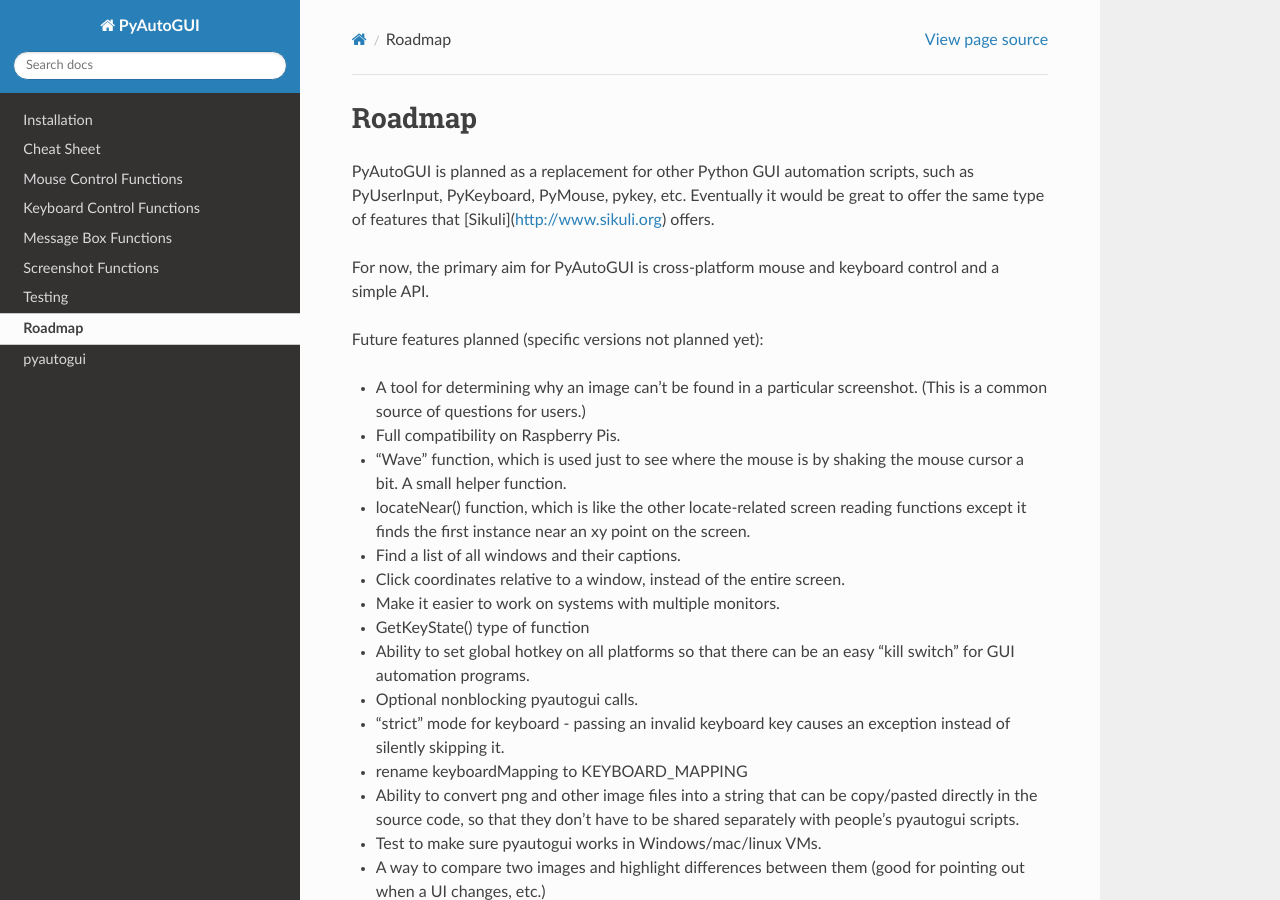
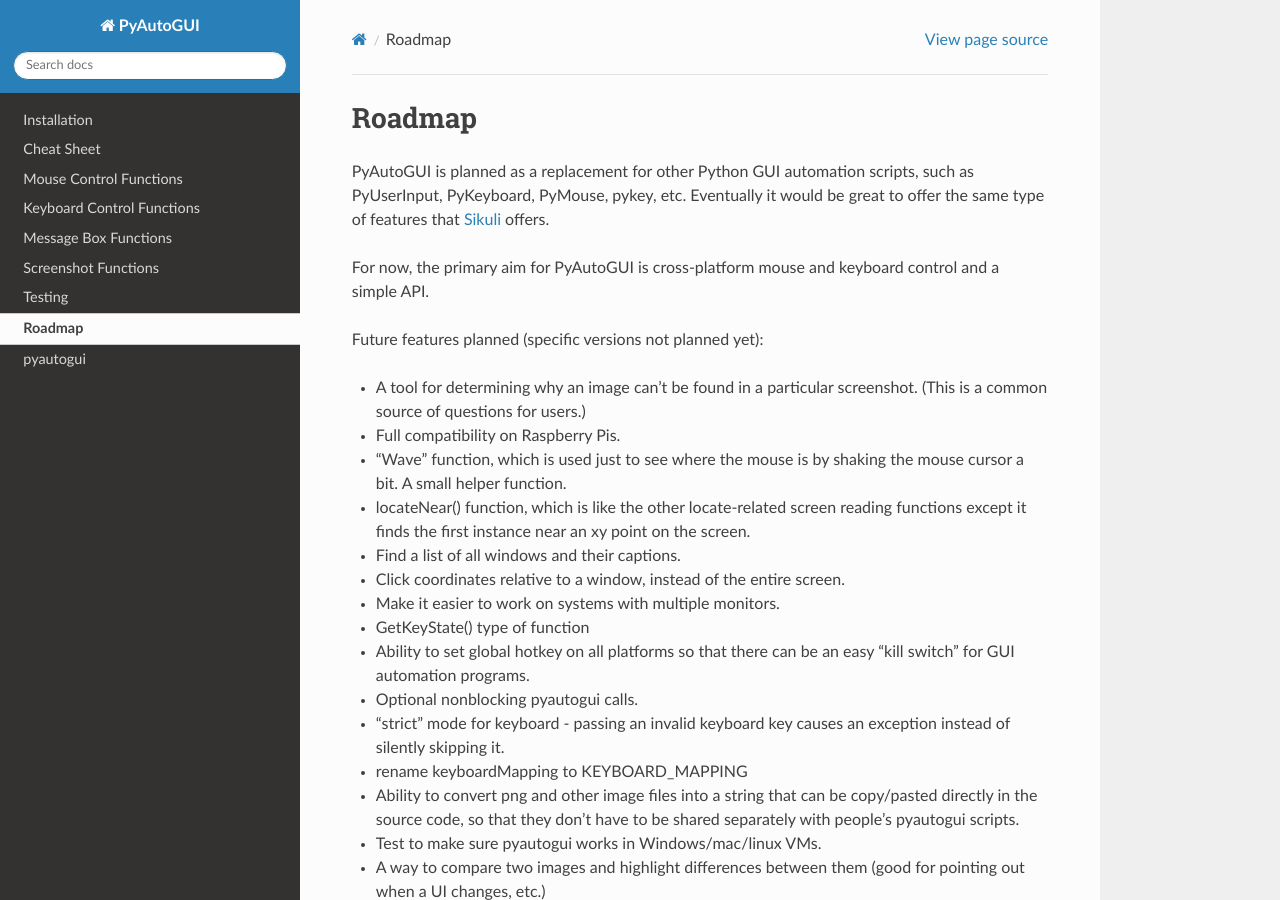
Before and after one commit to asweigart/pyautogui, a Sphinx documentation site: the page built from docs/roadmap.rst, in a window 1280 px wide and 900 px high. Built offline with Sphinx 7.4.7 and the Read the Docs theme 2.0.0, drawn with Linux system fonts in a browser that asks for light colours; some of the changed lines change nothing that is shown.

Commit message:
Fix syntax for hyperlink
Convert syntax from Markdown to reStructuredText.

```diff
--- a/docs/roadmap.rst
+++ b/docs/roadmap.rst
@@ -3,7 +3,7 @@
 Roadmap
 =======
 
-PyAutoGUI is planned as a replacement for other Python GUI automation scripts, such as PyUserInput, PyKeyboard, PyMouse, pykey, etc. Eventually it would be great to offer the same type of features that [Sikuli](http://www.sikuli.org) offers.
+PyAutoGUI is planned as a replacement for other Python GUI automation scripts, such as PyUserInput, PyKeyboard, PyMouse, pykey, etc. Eventually it would be great to offer the same type of features that Sikuli_ offers.
 
 For now, the primary aim for PyAutoGUI is cross-platform mouse and keyboard control and a simple API.
 
@@ -38,3 +38,5 @@
  - win.moveRel(x=0, y=0)   # moves relative to the x, y of top-left corner of the window
  - win.clickRel(x=0, y=0, clicks=1, interval=0.0, button='left')  # click relative to the x, y of top-left corner of the window
  - Additions to screenshot functionality so that it can capture specific windows instead of full screen.
+
+.. _Sikuli: http://www.sikuli.org
```
